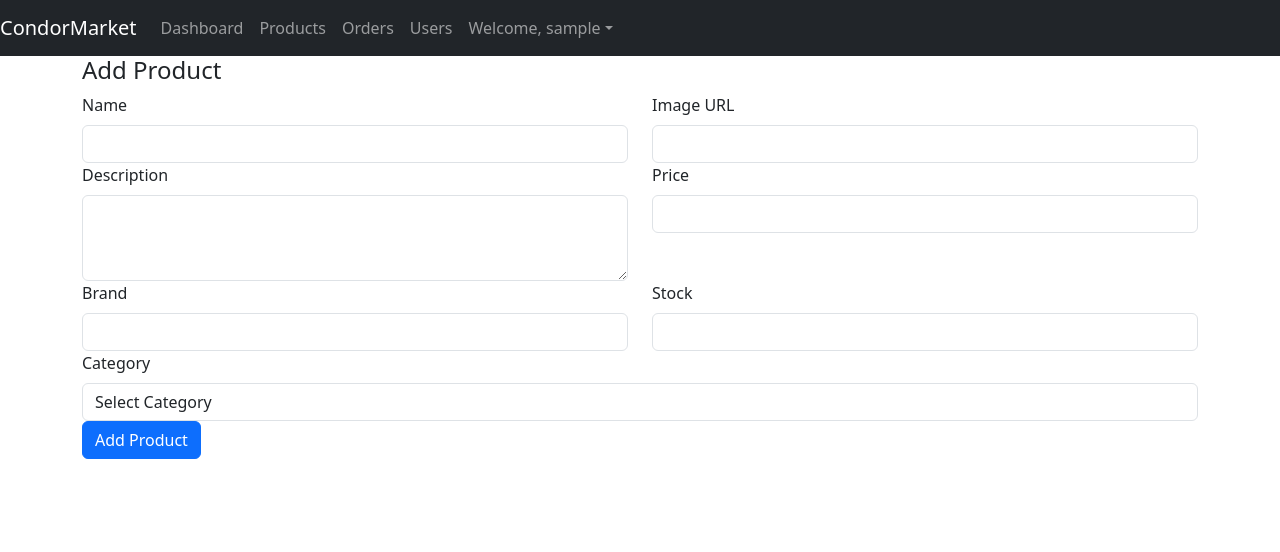
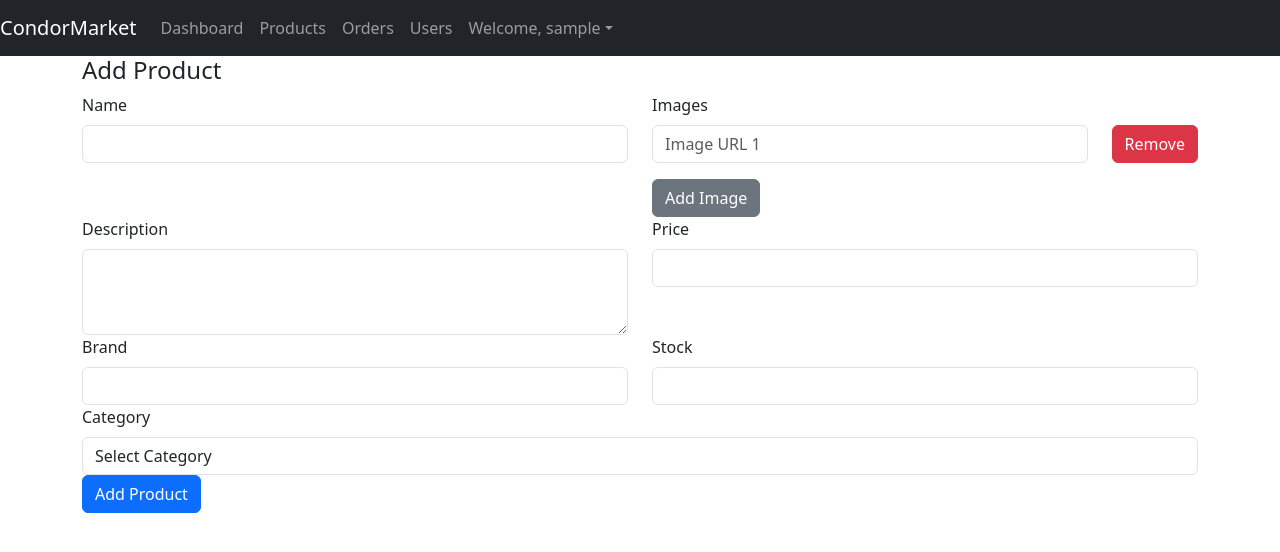
Before and after one commit to Nitin2806/CondorMarket-Dashboard, a React (Create React App) app: page /addproducts in a window 1280 px wide. Shown: the top 552 px of the page. Built offline with nearby package versions, Linux system fonts and the light colour scheme; sample sign-in values are in the browser's storage.

Commit message:
Added array format for images in addproduct and product details page

```diff
--- a/src/pages/AddProduct.js
+++ b/src/pages/AddProduct.js
@@ -25,7 +25,7 @@
   const [category, setCategory] = useState('');
   const [formData, setFormData] = useState({
     name: '',
-    image: '',
+    images: [''],
     description: '',
     price: '',
     category: '',
@@ -52,7 +52,20 @@
     setCategory(e.target.value);
     setFormData({ ...formData, category: e.target.value, specifications: {} });
   };
+  const handleImageChange = (e, index) => {
+    const newImages = [...formData.images];
+    newImages[index] = e.target.value;
+    setFormData({ ...formData, images: newImages });
+  };
 
+  const handleAddImage = () => {
+    setFormData({ ...formData, images: [...formData.images, ''] });
+  };
+
+  const handleRemoveImage = (index) => {
+    const newImages = formData.images.filter((_, i) => i !== index);
+    setFormData({ ...formData, images: newImages });
+  };
   const handleAddProduct = async (e) => {
     e.preventDefault();
     try {
@@ -75,10 +88,20 @@
             </Form.Group>
           </Col>
           <Col>
-            <Form.Group controlId="image">
-              <Form.Label>Image URL</Form.Label>
-              <Form.Control type="text" name="image" value={formData.image} onChange={handleInputChange} />
-            </Form.Group>
+            <Form.Label>Images</Form.Label>
+            {formData.images.map((image, index) => (
+              <Row key={index} className="mb-3">
+                <Col>
+                  <Form.Group controlId={`image-${index}`}>
+                    <Form.Control type="text" value={image} onChange={(e) => handleImageChange(e, index)} placeholder={`Image URL ${index + 1}`} />
+                  </Form.Group>
+                </Col>
+                <Col xs="auto">
+                  <Button variant="danger" onClick={() => handleRemoveImage(index)}>Remove</Button>
+                </Col>
+              </Row>
+            ))}
+            <Button variant="secondary" onClick={handleAddImage}>Add Image</Button>
           </Col>
         </Row>
         <Row>
--- a/src/pages/ProductDetails.js
+++ b/src/pages/ProductDetails.js
@@ -8,15 +8,16 @@
   const [product, setProduct] = useState(null);
   const [formData, setFormData] = useState({
     name: '',
-    image:'',
+    images: [],
     description: '',
     price: '',
     category: '',
     brand: '',
     specifications: {},
     stock: '',
-    ratings: ''
+    ratings: '',
   });
+  const [newImage, setNewImage] = useState('');
 
   useEffect(() => {
     const fetchProduct = async () => {
@@ -25,7 +26,7 @@
         setProduct(response.data);
         setFormData({
           name: response.data.name,
-          image:response.data.image,
+          images: response.data.images || [],
           description: response.data.description,
           price: response.data.price,
           category: response.data.category,
@@ -60,6 +61,27 @@
     }
   };
 
+  const handleImageChange = (e) => {
+    setNewImage(e.target.value);
+  };
+
+  const handleAddImage = () => {
+    if (newImage) {
+      setFormData((prevState) => ({
+        ...prevState,
+        images: [...prevState.images, newImage],
+      }));
+      setNewImage('');
+    }
+  };
+
+  const handleRemoveImage = (index) => {
+    setFormData((prevState) => ({
+      ...prevState,
+      images: prevState.images.filter((_, i) => i !== index),
+    }));
+  };
+
   const handleSubmit = async (e) => {
     e.preventDefault();
     try {
@@ -77,7 +99,15 @@
       <h4>Product Details</h4>
       <ListGroup>
         <ListGroup.Item><strong>Category:</strong> {product.category}</ListGroup.Item>
-        <ListGroup.Item><strong>Image:</strong> {product.image}</ListGroup.Item>
+        <ListGroup.Item>
+          <strong>Images:</strong>
+          <ul>
+            {console.log(typeof product.images)}
+            {product.images.map((img, index) => (
+              <li key={index}>{img}</li>
+            ))}
+          </ul>
+        </ListGroup.Item>
         <ListGroup.Item><strong>Brand:</strong> {product.brand}</ListGroup.Item>
         <ListGroup.Item><strong>Price:</strong> ${product.price}</ListGroup.Item>
         <ListGroup.Item><strong>Description:</strong> {product.description}</ListGroup.Item>
@@ -101,28 +131,34 @@
           <Form.Label>Name</Form.Label>
           <Form.Control type="text" name="name" value={formData.name} onChange={handleChange} />
         </Form.Group>
-        <Form.Group controlId="formImage">
-          <Form.Label>Image URL</Form.Label>
-          <Form.Control type="text" name="image" value={formData.image} onChange={handleChange} />
+        <Form.Group controlId="formImages">
+          <Form.Label>Images</Form.Label>
+          <ul>
+            {formData.images.map((img, index) => (
+              <li key={index}>
+                {img}
+                <Button variant="danger" size="sm" onClick={() => handleRemoveImage(index)}>Remove</Button>
+              </li>
+            ))}
+          </ul>
+          <Form.Control type="text" value={newImage} onChange={handleImageChange} placeholder="Add new image URL" />
+          <Button variant="secondary" onClick={handleAddImage}>Add Image</Button>
         </Form.Group>
         <Form.Group controlId="formDescription">
           <Form.Label>Description</Form.Label>
           <Form.Control as="textarea" rows={3} name="description" value={formData.description} onChange={handleChange} />
         </Form.Group>
         {Object.keys(formData.specifications).map((specKey) => (
-           <Form.Group>
-          <Form.Label>{specKey}</Form.Label>
+          <Form.Group key={specKey} controlId={`formSpec-${specKey}`}>
+            <Form.Label>{specKey}</Form.Label>
             <Form.Control
-              key={specKey}
-              label={specKey}
+              type="text"
               name={specKey}
               value={formData.specifications[specKey]}
               onChange={handleChange}
-              fullWidth
-              margin="normal"
             />
-            </Form.Group>
-          ))}
+          </Form.Group>
+        ))}
         <Button variant="primary" type="submit">
           Update Product
         </Button>
```
Also changed, not shown: src/App.js (line endings or trailing spaces), src/assets/CondorMarket.png (added).
